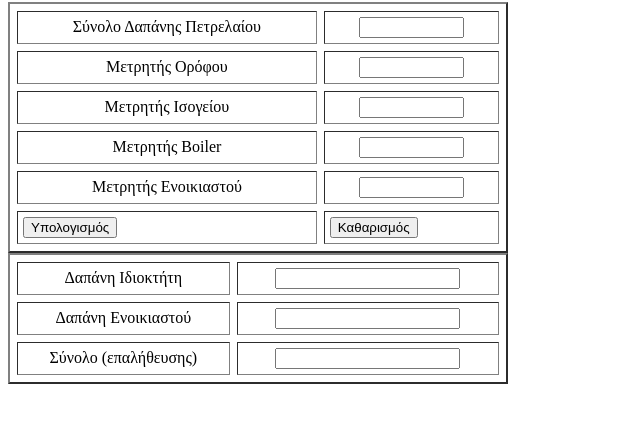
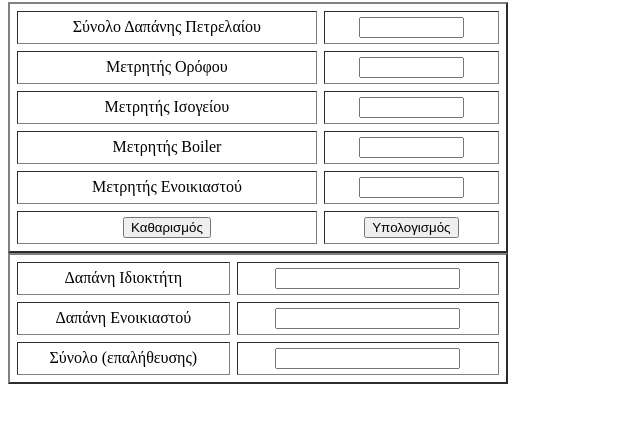
Before and after one commit to ChristosPapazachariou/oilcost, a plain HTML site: page index.html in a window 1280 px wide. Shown: the part 78-500 px from the top of the page, without its empty margins (0-640 px from the left). Drawn offline with Linux system fonts and the light colour scheme.

Commit message:
Update index.html
Cosmetic: rearrange and align buttons.

```diff
--- a/index.html
+++ b/index.html
@@ -28,8 +28,8 @@
 <td>Μετρητής Ενοικιαστού</td>
 <td><input name="tenant_counter" type="text" size=10 id='tenant_counter'/></td>
 </tr>
-<td><button onclick="calculateOil()">Υπολογισμός</button></td>
-<td><button onclick="clearAll()">Καθαρισμός</button></td>
+<td align="center"><button onclick="clearAll()">Καθαρισμός</button></td>
+<td align="center"><button onclick="calculateOil()">Υπολογισμός</button></td>
 </table>
 <table border = "2" cellpadding = "5" cellspacing = "7", width = "500">
 <tr align="center">
```
